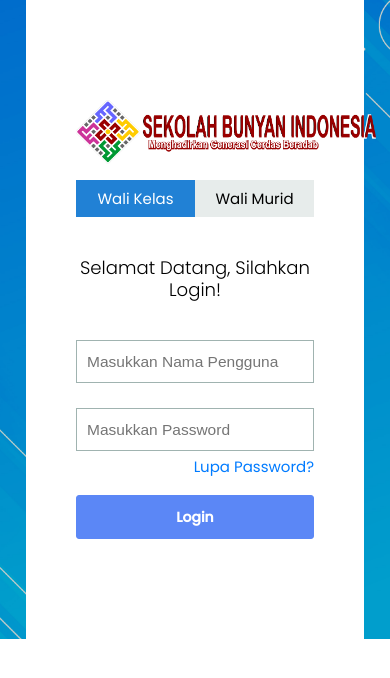
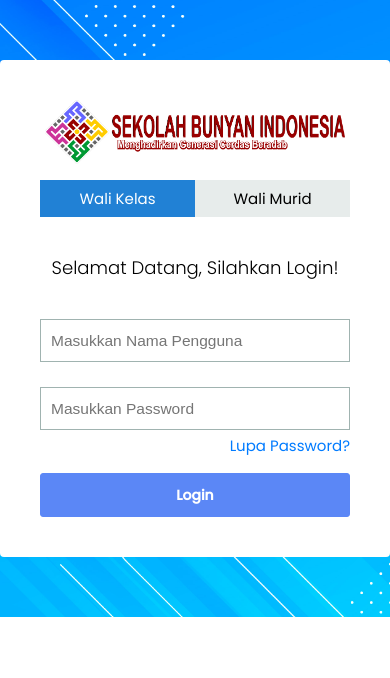
Before and after one commit to idsdeveloperid/sbi-akademik, a plain HTML site: page index.html in a window 390 px wide. Drawn offline with nearby package versions, Linux system fonts and the light colour scheme; files that its build step writes are made by us from their sources.

Commit message:
undo change

```diff
--- a/index.html
+++ b/index.html
@@ -28,10 +28,6 @@
     </style>
   </head>
   <body>
-    <div class="row justify-content-center mx-0">
-      <div class="col-lg-5 col-md-6 col-sm-12 col-xs-12">
-        <div class="card card-body shadow-blur mx-3 mx-md-4 rounded-3">
-          <div class="container">
     <div class="form">
       <ul class="tab-group">
         <div
@@ -74,9 +70,7 @@
               name="login"
               type="submit"
             >
-                      <a class="text-white" href="./Wali Kelas/dashboard.html"
-                        >Login</a
-                      >
+              <a class="text-white" href="./Wali Kelas/dashboard.html">Login</a>
             </button>
           </form>
         </div>
@@ -108,9 +102,7 @@
               name="login"
               type="submit"
             >
-                      <a
-                        class="text-white"
-                        href="./Wali Murid/dashboard-ortu.html"
+              <a class="text-white" href="./Wali Murid/dashboard-ortu.html"
                 >Login</a
               >
             </button>
@@ -118,10 +110,6 @@
         </div>
       </div>
       <!-- tab-content -->
-            </div>
-          </div>
-        </div>
-      </div>
     </div>
     <!-- /form -->
 
@@ -140,11 +128,7 @@
       body {
         background-image: url('./assets/images/8270289.jpg');
         background-size: cover;
-        background-position: center center;
         background-repeat: no-repeat;
-        overflow: auto;
-
-        backdrop-filter: brightness(0.8);
       }
       ::placeholder {
         font-size: 15.5px;
@@ -261,12 +245,7 @@
       }
     </style>
     <!-- STYLE CSS -->
-    <script
-      src="https://cdnjs.cloudflare.com/ajax/libs/bootstrap/5.0.1/js/bootstrap.min.js"
-      integrity="sha512-EKWWs1ZcA2ZY9lbLISPz8aGR2+L7JVYqBAYTq5AXgBkSjRSuQEGqWx8R1zAX16KdXPaCjOCaKE8MCpU0wcHlHA=="
-      crossorigin="anonymous"
-      referrerpolicy="no-referrer"
-    ></script>
+
     <!-- script -->
     <script
       src="https://cdnjs.cloudflare.com/ajax/libs/jquery/3.7.0/jquery.min.js"
```
Lines whose indentation alone changed are shown as unchanged.
